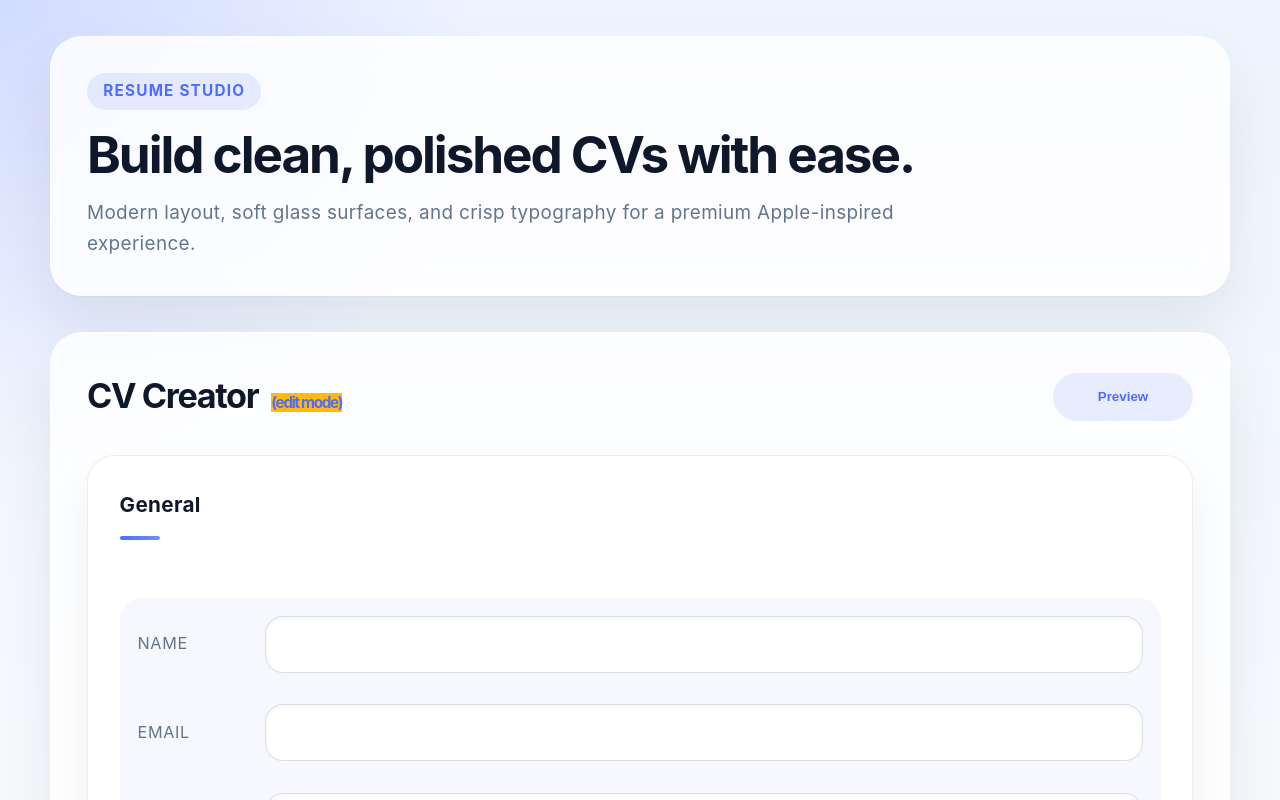
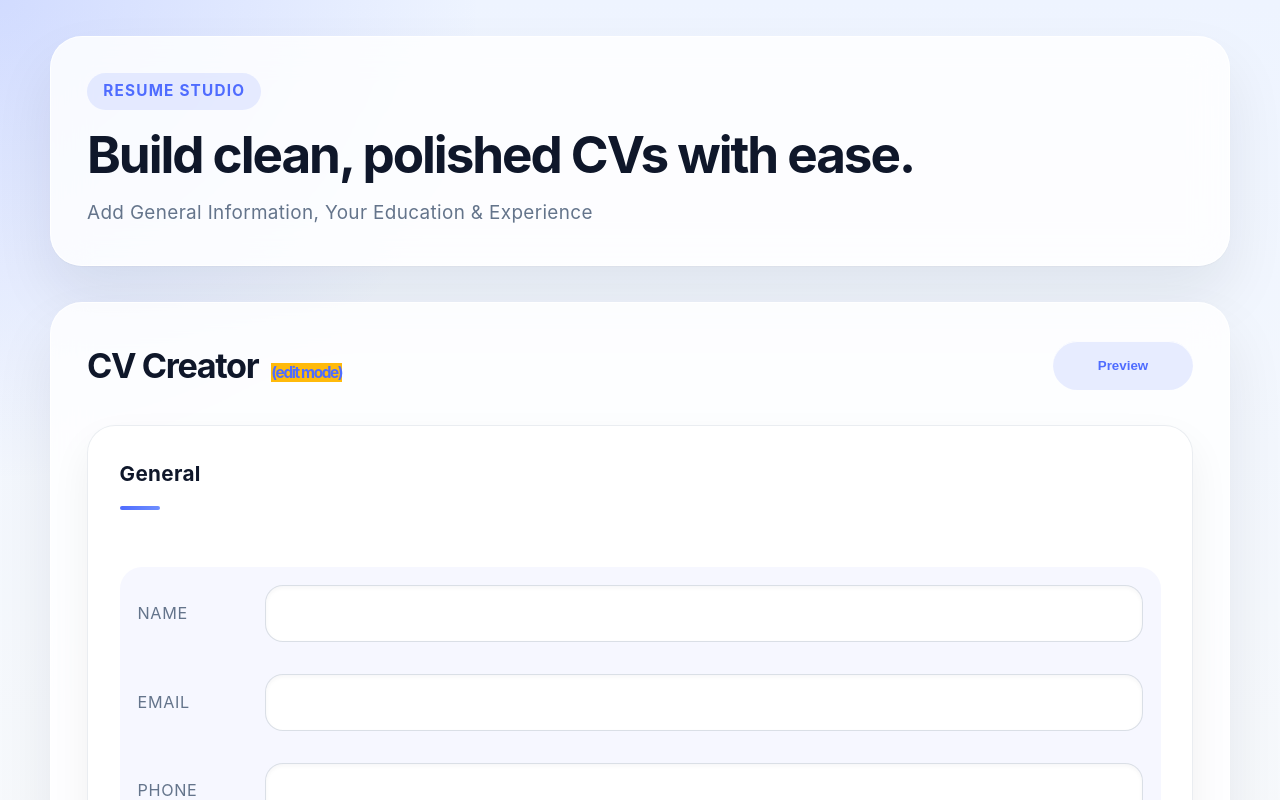
Before and after one commit to WujecDamian/odin-CV-Application, a React (Vite) app: page / in a window 1280 px wide. Shown: the top 800 px of the page. Built offline with nearby package versions, Linux system fonts and the light colour scheme.

Commit message:
style: update hero panel text for clarity and improved user guidance

```diff
--- a/src/App.jsx
+++ b/src/App.jsx
@@ -9,10 +9,7 @@ function App() {
       <section className="hero-panel">
         <span className="eyebrow">Resume Studio</span>
         <h1>Build clean, polished CVs with ease.</h1>
-        <p>
-          Modern layout, soft glass surfaces, and crisp typography for a premium
-          Apple-inspired experience.
-        </p>
+        <p>Add General Information, Your Education & Experience</p>
       </section>
 
       <section className="cv-frame">
```
